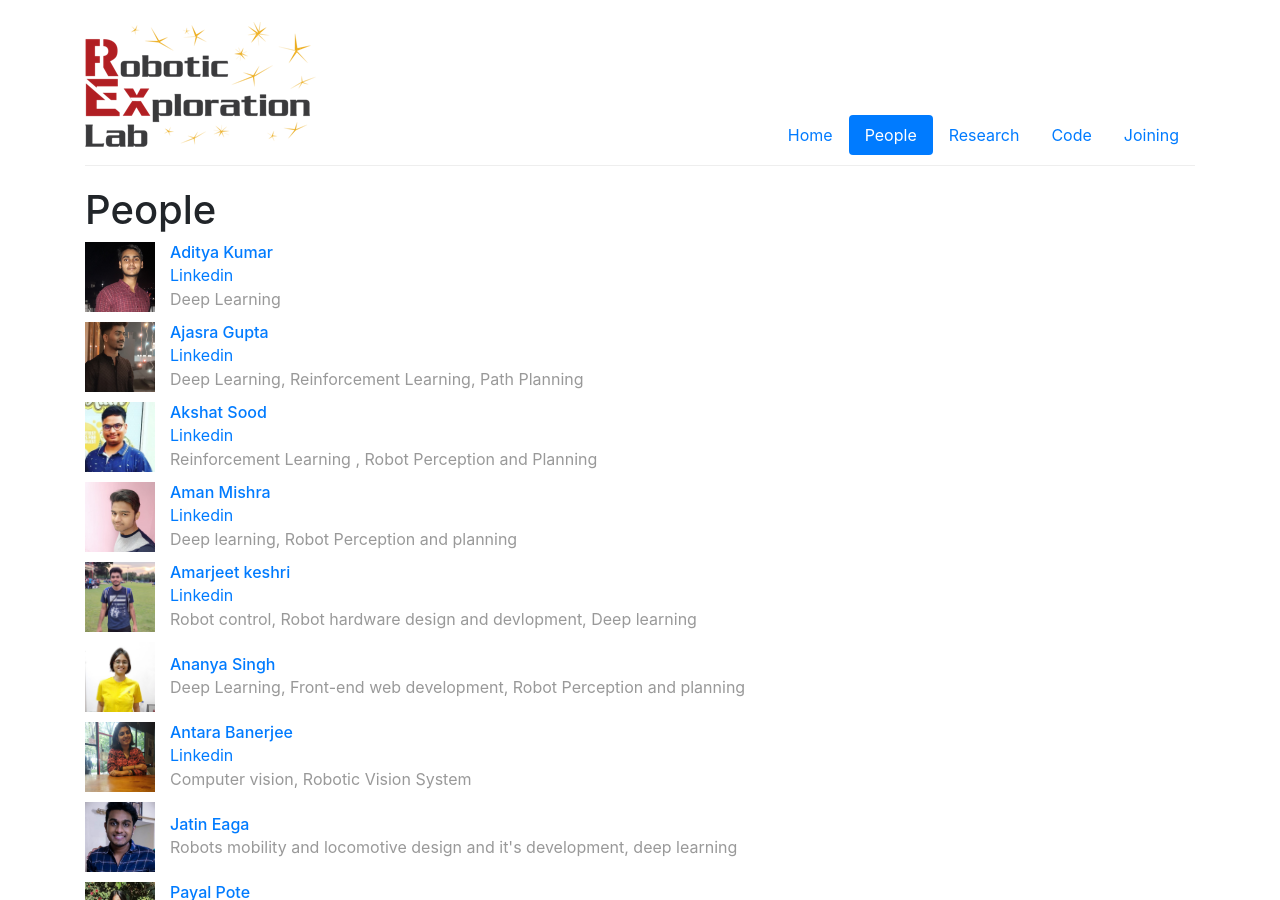
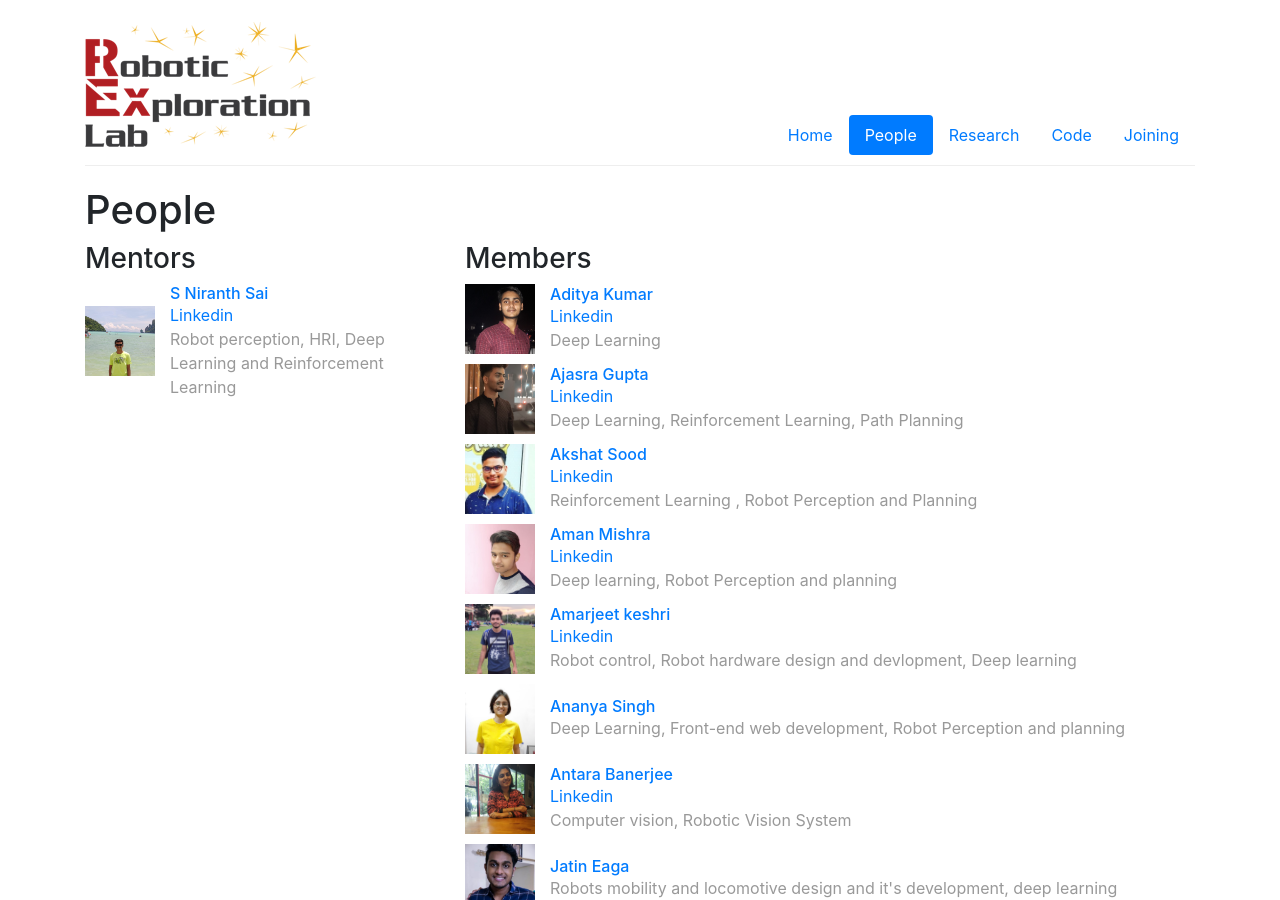
Before and after one commit to Robotics-Club-IIT-BHU/RoboReG, a Jekyll site: the page built from people.html, in a window 1280 px wide and 900 px high. Built offline with Jekyll 4.4.1, drawn with Linux system fonts in a browser that asks for light colours.

Commit message:
people page added

```diff
--- a/_config.yml
+++ b/_config.yml
@@ -15,23 +15,14 @@ permalink: /blog/:year/:month/:day/:title.html
 # Sections on the "people" page.
 roles:
   - key: members
-    name: Mentors
+    name: Members
   # - key: staff
   #   name: Staff
   # - key: postdoc
   #   name: Researchers
-  - key: members1
-    name: Members
-  - key: members2
-    name: Members
-  - key: ugrad
-    name: Undergraduate Students
-  - key: ugrad-alum
-    name: Past Undergraduate Students
-  # - key: collab
-  #   name: Collaborators
-  - key: alum
-    name: Alumni
+  - key: mentors
+    name: Mentors
+
 
 # Number of news stories on the front page.
 front_page_news: 3
--- a/_data/people.yml
+++ b/_data/people.yml
@@ -128,7 +128,7 @@ yash:
     image: /img/people/yash.jpg
     bio: Vision-based robotics, Deep Learning and Reinforcement Learning
 
-terry:
+yb:
     display_name: "Yatharth Bhargava"
     webpage: "https://github.com/Bellicose-YB"
     github: "https://github.com/Bellicose-YB"
@@ -136,6 +136,15 @@ terry:
     role: members
     image: /img/people/yatharth.jpg
     bio: Deep Learning, Robot control, Robot perception and planning
+
+terry:
+    display_name: "S Niranth Sai"
+    webpage: "https://github.com/NiranthS"
+    github: "https://github.com/NiranthS"
+    linkedin: "www.linkedin.com/in/niranth-sai-35386b179/"
+    role: mentors
+    image: /img/people/niranth_bhaiya.jpg
+    bio: Robot perception, HRI, Deep Learning and Reinforcement Learning
 
 # grad-a:
 #     display_name: "Grad A"
--- a/_includes/role-people.html
+++ b/_includes/role-people.html
@@ -4,6 +4,7 @@
 {% for role in site.roles %}
     {% if role.key == role-key %}
         <div class="role {{ role.key }}">
+            <h3>{{ role.name }}</h3>
             {% for item in site.data.people %}
                 {% assign person = item[1] %}
                 {% if person.role == role.key %}
--- a/people.html
+++ b/people.html
@@ -3,12 +3,11 @@ layout: default
 title: People
 
 picture-role-groups:
-- {roles: [members, members1, members2], width: 8}
-- {roles: [masters, ugrad], width: 8}
-- {roles: [ugrad-alum], width: 4}
+- {roles: [mentors], width: 4}
+- {roles: [members], width: 8}
 
 no-picture-role-groups:
-- {roles: [alum], width: 7}
+- {roles: [], width: 7}
 ---
 
 <section class="people row justify-content-between">
```
Also changed, not shown: img/people/niranth_bhaiya.jpg (added).
